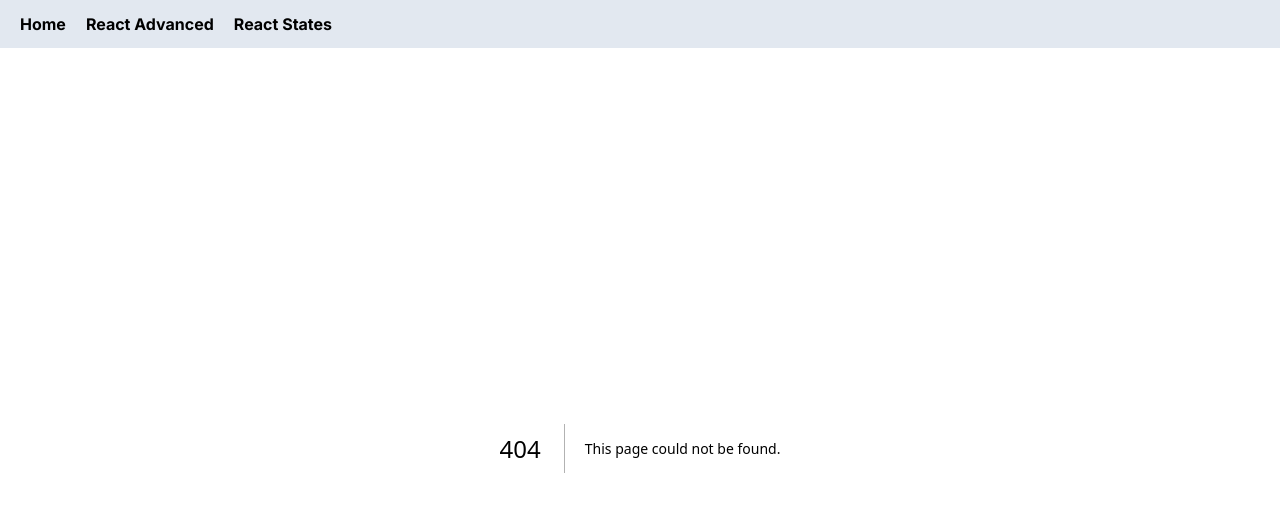
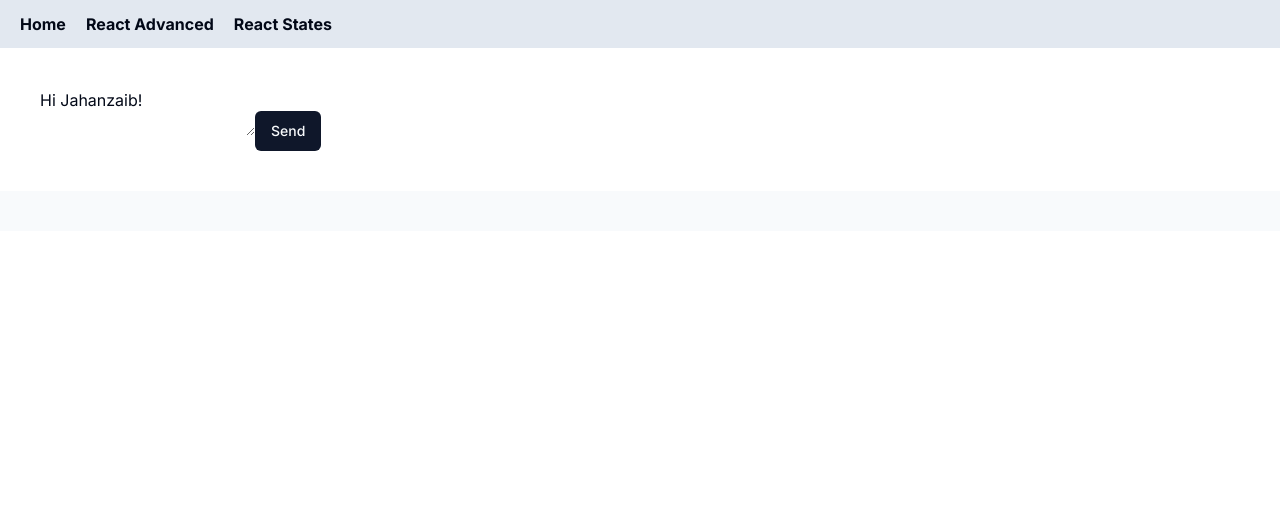
Before and after one commit to JahanzaibTayyab/18-aug-husky-shadcn-react, a Next.js app: page /reactAdvanced/stateSnapshot in a window 1280 px wide. Before the commit this address had no page. Shown: the top 512 px of the page. Built offline with nearby package versions, Linux system fonts and the light colour scheme.

Commit message:
complete suspence and state as a snapshot in react

```diff
--- /dev/null
+++ b/src/app/reactAdvanced/stateSnapshot/Albums.tsx
@@ -0,0 +1,18 @@
+import React from "react";
+
+const fetchData = async () => {
+  return new Promise((resolve) => {
+    setTimeout(() => {
+      resolve("This Promise is resolved after 5 seconds");
+    }, 10000); // 5000 milliseconds = 5 seconds
+  });
+};
+
+async function Albums() {
+  const data: any = await fetchData();
+  console.log("🚀 ~ Albums ~ data:", data);
+
+  return <div>{data}</div>;
+}
+
+export default Albums;
--- /dev/null
+++ b/src/app/reactAdvanced/stateSnapshot/loading.tsx
@@ -0,0 +1,7 @@
+import React from "react";
+
+function loading() {
+  return <div>loading Next</div>;
+}
+
+export default loading;
--- /dev/null
+++ b/src/app/reactAdvanced/stateSnapshot/page.tsx
@@ -0,0 +1,56 @@
+"use client";
+import { Button } from "@/components/ui/button";
+
+import { Suspense, useState } from "react";
+import Albums from "./Albums";
+
+const fetchData = async () => {
+  return new Promise((resolve) => {
+    setTimeout(() => {
+      resolve("This Promise is resolved after 5 seconds");
+    }, 10000); // 5000 milliseconds = 5 seconds
+  });
+};
+
+export default function Form() {
+  //   await fetchData();
+  const [isSent, setIsSent] = useState(false);
+  const [message, setMessage] = useState("Hi Jahanzaib!");
+  if (isSent) {
+    return <h1>Your message is on its way!</h1>;
+  }
+  return (
+    <>
+      <form
+        className="p-10"
+        onSubmit={(e) => {
+          e.preventDefault();
+          setIsSent(true);
+          sendMessage(message);
+        }}
+      >
+        <textarea
+          id="1"
+          placeholder="Message"
+          name="message"
+          value={message}
+          onChange={(e) => {
+            console.log("🚀 ~ Form ~ e:", e.target.name);
+            console.log("🚀 ~ Form ~ e:", e.target.value);
+            setMessage(e.target.value);
+          }}
+        />
+        <Button type="submit">Send</Button>
+      </form>
+      <div className="p-5 bg-slate-50">
+        <Suspense fallback={<div>Loading</div>}>
+          <Albums />
+        </Suspense>
+      </div>
+    </>
+  );
+}
+
+function sendMessage(message: string) {
+  // ...
+}
```
